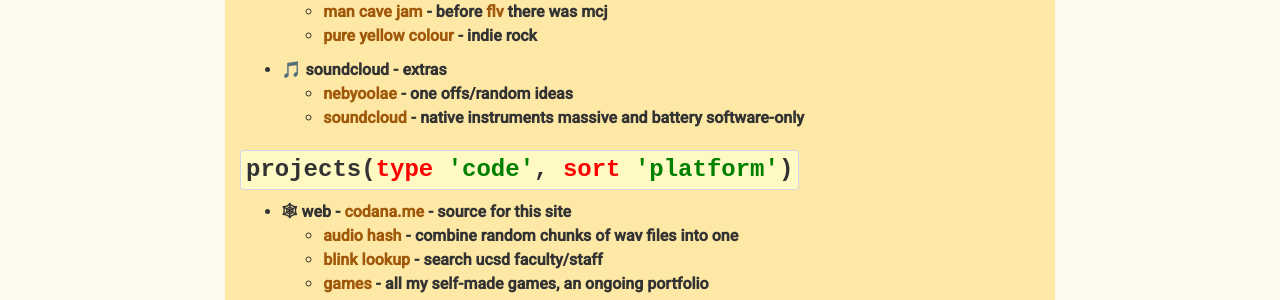
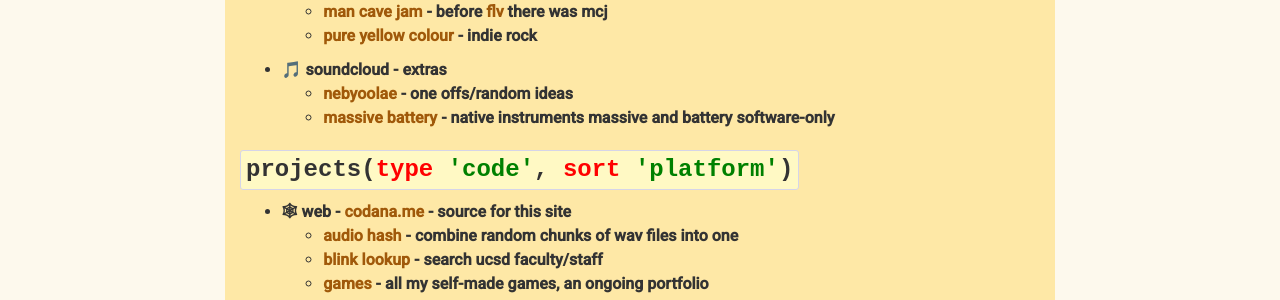
Before and after one commit to michaelchadwick/codana.me, a Jekyll site: the page built from projects/index.html, in a window 1280 px wide. Shown: the part 356-656 px from the top of the page. Built offline with Jekyll 4.4.1, drawn with Linux system fonts in a browser that asks for light colours; nearby versions of some CDN libraries.

Commit message:
fixed massive battery link text

```diff
--- a/projects/index.html
+++ b/projects/index.html
@@ -24,7 +24,7 @@
     <li>🎵 soundcloud - extras
       <ul>
         <li><a href="{{ site.sc_n_link }}">nebyoolae</a> - one offs/random ideas</li>
-        <li><a href="{{ site.sc_mb_link }}">soundcloud</a> - native instruments massive and battery software-only</li>
+        <li><a href="{{ site.sc_mb_link }}">massive battery</a> - native instruments massive and battery software-only</li>
       </ul>
     </li>
   </ul>
```
